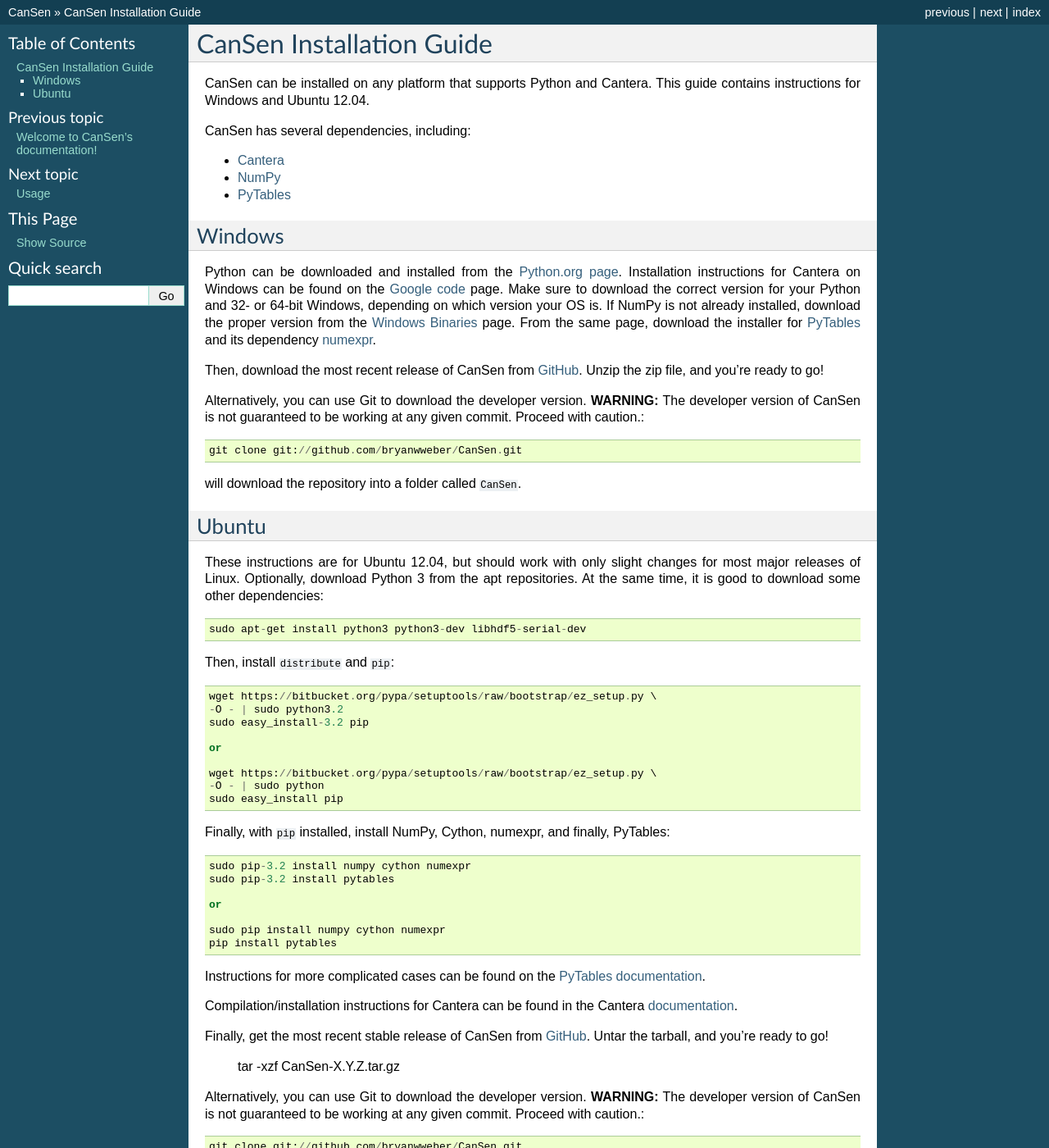
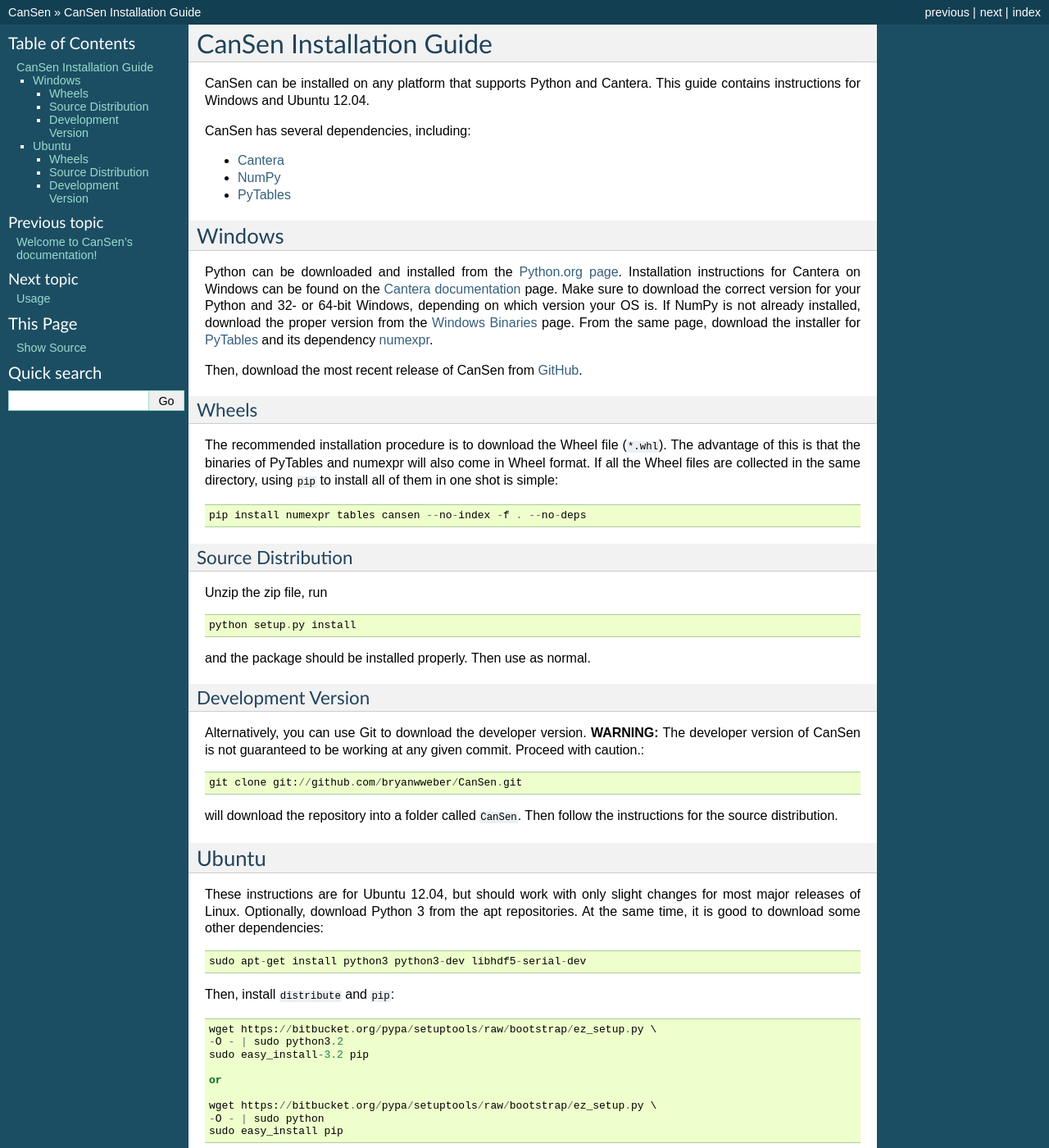
Before and after one commit to bryanwweber/CanSen, a Sphinx documentation site: the page built from docs/installation.rst, in a window 1280 px wide and 1400 px high. Shown: the whole window at 82% size. Built offline with Sphinx 7.4.7, drawn with Linux system fonts in a browser that asks for light colours; some of the changed text lies outside the part shown.

Commit message:
Update docs after adding setup.py capabilities
Update installation instructions and usage instructions

```diff
--- a/docs/installation.rst
+++ b/docs/installation.rst
@@ -21,22 +21,44 @@
 
 Python can be downloaded and installed from the `Python.org page`_.
 Installation instructions for Cantera on Windows can be found on the
-`Google code`_ page. Make sure to download the correct version for
+`Cantera documentation`_ page. Make sure to download the correct version for
 your Python and 32- or 64-bit Windows, depending on which version your
 OS is. If NumPy is not already installed, download the proper version
 from the `Windows Binaries`_ page. From the same page, download the
 installer for PyTables_ and its dependency numexpr_.
 
 .. _Python.org page: http://www.python.org/download/
-.. _Google code: https://code.google.com/p/cantera/wiki/WindowsInstallation
+.. _Cantera documentation: http://cantera.github.io/docs/sphinx/html/install.html#windows
 .. _Windows Binaries: http://www.lfd.uci.edu/~gohlke/pythonlibs/
 .. _PyTables: http://www.lfd.uci.edu/~gohlke/pythonlibs/#pytables
 .. _numexpr: http://www.lfd.uci.edu/~gohlke/pythonlibs/#numexpr
 
-Then, download the most recent release of CanSen from GitHub_. Unzip
-the zip file, and you're ready to go!
+Then, download the most recent release of CanSen from GitHub_.
 
 .. _GitHub: https://github.com/bryanwweber/CanSen/releases
+
+Wheels
+------
+
+The recommended installation procedure is to download the Wheel file
+(:code:`*.whl`). The advantage of this is that the binaries of PyTables
+and numexpr will also come in Wheel format. If all the Wheel files are
+collected in the same directory, using :code:`pip` to install all of them
+in one shot is simple::
+
+   pip install numexpr tables cansen --no-index -f . --no-deps
+
+Source Distribution
+-------------------
+
+Unzip the zip file, run ::
+
+    python setup.py install
+
+and the package should be installed properly. Then use as normal.
+
+Development Version
+-------------------
 
 Alternatively, you can use Git to download the developer version.
 **WARNING:** The developer version of CanSen is not guaranteed to be
@@ -45,6 +67,7 @@
     git clone git://github.com/bryanwweber/CanSen.git
 
 will download the repository into a folder called ``CanSen``.
+Then follow the instructions for the source distribution.
 
 Ubuntu
 ======
@@ -88,10 +111,25 @@
 
 .. _documentation: http://cantera.github.io/docs/sphinx/html/compiling.html
 
-Finally, get the most recent stable release of CanSen from `GitHub`_. Untar
-the tarball, and you're ready to go!
+Wheels
+------
 
-    tar -xzf CanSen-X.Y.Z.tar.gz
+The recommended installation procedure is to download the Wheel file
+(:code:`*.whl`). Then, use :code:`pip` to install CanSen::
+
+   pip install cansen --no-index -f . --no-deps
+
+Source Distribution
+-------------------
+
+Unzip the zip file, run ::
+
+    python setup.py install
+
+and the package should be installed properly. Then use as normal.
+
+Development Version
+-------------------
 
 Alternatively, you can use Git to download the developer version.
 **WARNING:** The developer version of CanSen is not guaranteed to be
@@ -100,3 +138,4 @@
     git clone git://github.com/bryanwweber/CanSen.git
 
 will download the repository into a folder called ``CanSen``.
+Then follow the instructions for the source distribution.
```
Also changed, not shown: docs/usage.rst (+8 -27 lines).
